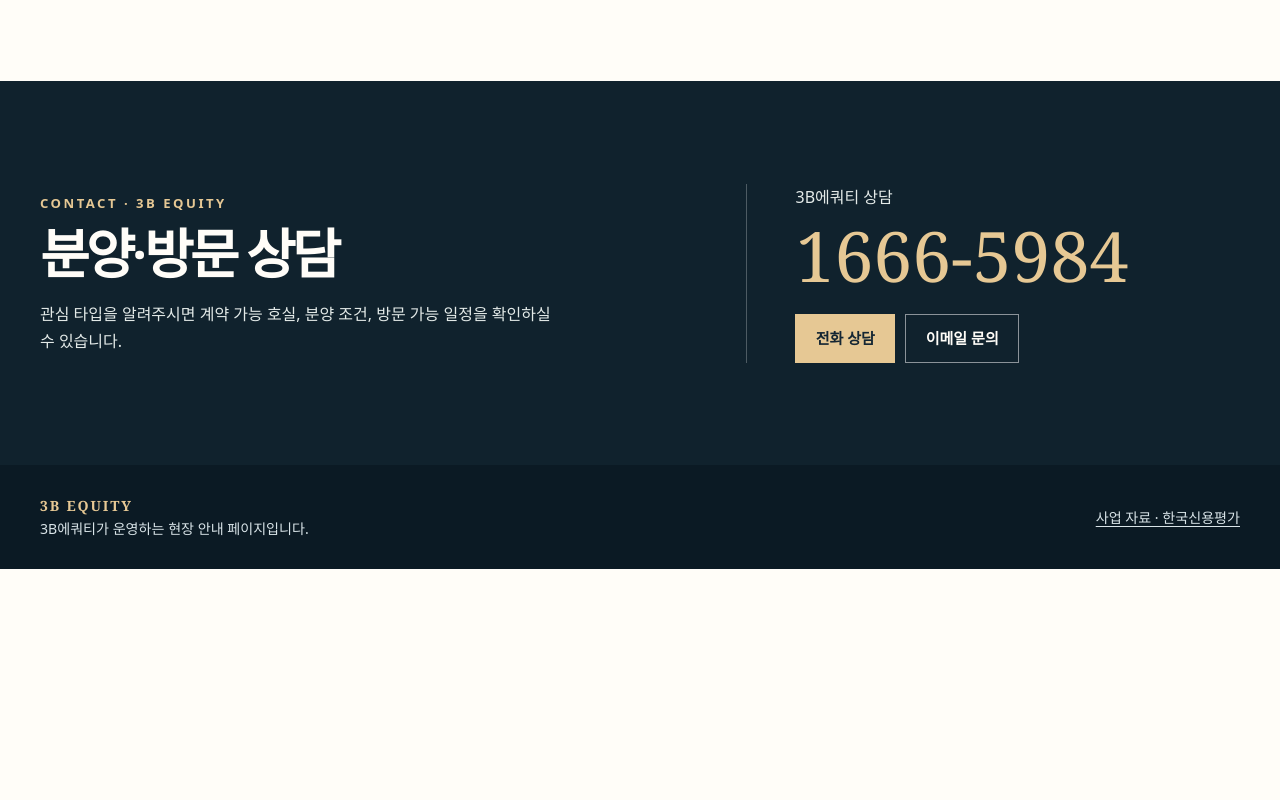
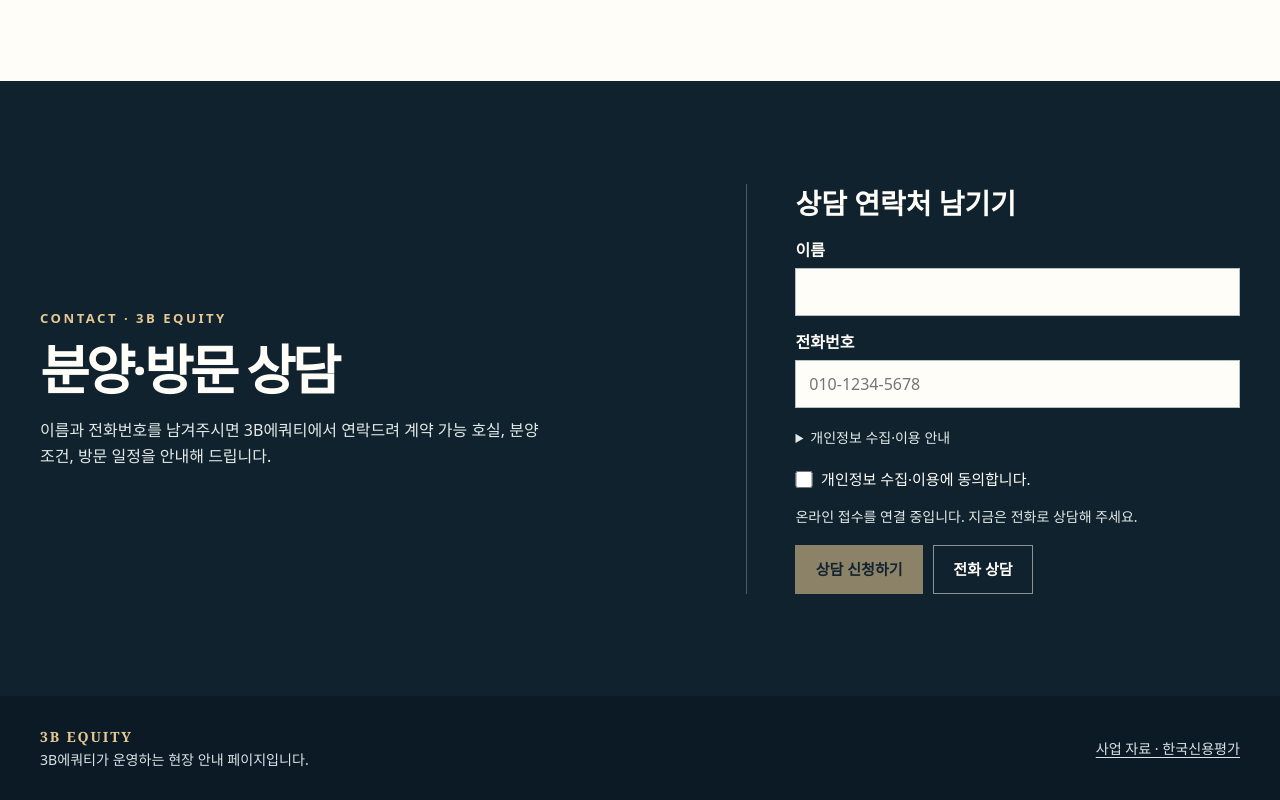
Before and after one commit to wanjunsim3-droid/cheongna-theliv-tiamo, a plain HTML site: page index.html in a window 1280 px wide. Shown: the part 2922-3722 px from the top of the page. Before the commit the page ends 3491 px from the top, so only its background shows below. Drawn offline with Linux system fonts and the light colour scheme.

Commit message:
Replace email link with Google-backed consultation form

```diff
--- a/index.html
+++ b/index.html
@@ -117,15 +117,36 @@
         <div class="section-heading">
           <p class="eyebrow">CONTACT · 3B EQUITY</p>
           <h2 id="consult-title">분양·방문 상담</h2>
-          <p>관심 타입을 알려주시면 계약 가능 호실, 분양 조건, 방문 가능 일정을 확인하실 수 있습니다.</p>
+          <p>이름과 전화번호를 남겨주시면 3B에쿼티에서 연락드려 계약 가능 호실, 분양 조건, 방문 일정을 안내해 드립니다.</p>
         </div>
         <div class="contact-box">
-          <p>3B에쿼티 상담</p>
-          <a class="phone" href="tel:16665984">1666-5984</a>
-          <div class="actions">
-            <a class="button primary" href="tel:16665984">전화 상담</a>
-            <a class="button ghost" id="email-link" href="mailto:edusim71@gmail.com?subject=%EC%B2%AD%EB%9D%BC%20%EB%8D%94%EB%A6%AC%EB%B8%8C%20%ED%8B%B0%EC%95%84%EB%AA%A8%20%EA%B9%8C%EC%82%AC%20%EC%83%81%EB%8B%B4%20%EB%AC%B8%EC%9D%98">이메일 문의</a>
-          </div>
+          <form class="callback-form" data-endpoint="" method="post" aria-labelledby="callback-title">
+            <h3 id="callback-title">상담 연락처 남기기</h3>
+            <div hidden><input type="text" name="website" tabindex="-1" autocomplete="off"></div>
+            <div class="callback-field">
+              <label for="callback-name">이름</label>
+              <input id="callback-name" name="name" type="text" autocomplete="name" required maxlength="60">
+            </div>
+            <div class="callback-field">
+              <label for="callback-phone">전화번호</label>
+              <input id="callback-phone" name="phone" type="tel" autocomplete="tel-national" inputmode="tel"
+                placeholder="010-1234-5678" pattern="0[0-9]{1,2}[ \-]?[0-9]{3,4}[ \-]?[0-9]{4}"
+                title="010-1234-5678처럼 입력해 주세요." maxlength="14" required>
+            </div>
+            <details class="callback-privacy" id="callback-privacy">
+              <summary>개인정보 수집·이용 안내</summary>
+              <p>3B에쿼티는 분양·방문 상담 회신을 위해 이름과 전화번호를 수집하며, 상담 목적 달성 시까지 이용합니다. 접수 정보는 Google Apps Script를 통해 3B에쿼티의 Gmail로 전달됩니다. 동의를 거부할 수 있으며, 이 경우 전화로 상담하실 수 있습니다.</p>
+            </details>
+            <label class="callback-consent">
+              <input type="checkbox" name="consent" value="yes" required aria-describedby="callback-privacy">
+              <span>개인정보 수집·이용에 동의합니다.</span>
+            </label>
+            <p class="callback-status" id="callback-status">온라인 접수를 연결 중입니다. 지금은 전화로 상담해 주세요.</p>
+            <div class="actions">
+              <button class="button primary" type="submit" disabled>상담 신청하기</button>
+              <a class="button ghost" href="tel:16665984">전화 상담</a>
+            </div>
+          </form>
         </div>
       </div>
     </section>
@@ -137,7 +158,7 @@
     </div>
   </footer>
   <div class="mobile-bar" aria-label="빠른 상담">
-    <a href="#types">타입 보기</a><a href="tel:16665984">전화 상담 1666-5984</a>
+    <a href="#types">타입 보기</a><a href="#consult">상담 신청</a>
   </div>
 </body>
 </html>
--- a/site.js
+++ b/site.js
@@ -9,8 +9,6 @@ const typeButtons = Array.from(document.querySelectorAll("[data-type]"));
 const fields = Object.fromEntries(
   ["exclusive", "contract", "supply"].map(field => [field, document.getElementById(field)])
 );
-const email = document.getElementById("email-link");
-const emailBase = email.getAttribute("href");
 
 for (const button of typeButtons) {
   button.addEventListener("click", () => {
@@ -22,8 +20,6 @@ for (const button of typeButtons) {
     for (const [field, element] of Object.entries(fields)) {
       element.textContent = units[type][field];
     }
-    const message = `관심 타입: ${type}형\n문의 내용: \n방문 희망일(선택): `;
-    email.setAttribute("href", `${emailBase}&body=${encodeURIComponent(message)}`);
     if (type === "76") gallery.scrollIntoView({ block: "start" });
   });
 }
@@ -92,3 +88,31 @@ nextPhoto.addEventListener("click", () => showPhoto(photoIndex + 1));
 previousPhoto.hidden = false;
 nextPhoto.hidden = false;
 thumbnails.hidden = false;
+
+const callbackForm = document.querySelector(".callback-form");
+const endpoint = callbackForm.dataset.endpoint;
+const callbackSubmit = callbackForm.querySelector('button[type="submit"]');
+const callbackStatus = document.getElementById("callback-status");
+const googleEndpoint = /^https:\/\/script\.google\.com\/macros\/s\/[A-Za-z0-9_-]+\/exec$/;
+
+if (googleEndpoint.test(endpoint)) {
+  callbackForm.action = endpoint;
+  callbackSubmit.disabled = false;
+  callbackStatus.textContent = "";
+}
+
+callbackForm.addEventListener("submit", event => {
+  if (callbackSubmit.disabled || !googleEndpoint.test(endpoint)) {
+    event.preventDefault();
+    return;
+  }
+  callbackSubmit.disabled = true;
+  callbackStatus.textContent = "상담 신청을 전송하고 있습니다.";
+});
+
+window.addEventListener("pageshow", () => {
+  if (googleEndpoint.test(endpoint)) {
+    callbackSubmit.disabled = false;
+    callbackStatus.textContent = "";
+  }
+});
--- a/style.css
+++ b/style.css
@@ -175,3 +175,33 @@ nav a:hover, .header-contact:hover { color: var(--sand); }
 .gallery-thumbs button:focus-visible { outline-offset: -2px; }
 .gallery-thumbs img { display: block; width: 100%; aspect-ratio: 4 / 3; object-fit: cover; }
 .unit-gallery .note { margin-top: .55rem; }
+
+.callback-form { display: grid; gap: .85rem; max-width: 28rem; }
+.callback-form h3 { font: 650 clamp(1.35rem, 2.8vw, 1.75rem)/1.4 var(--serif); }
+.callback-field { display: grid; gap: .3rem; }
+.callback-field label { font-weight: 700; }
+.callback-field input {
+  width: 100%;
+  min-height: 3rem;
+  padding: .55rem .8rem;
+  color: var(--ink);
+  background: var(--white);
+  border: 1px solid #b5c1c2;
+  border-radius: 0;
+  font: inherit;
+}
+.callback-form input:focus-visible, .callback-privacy summary:focus-visible {
+  outline: 2px solid var(--sand);
+  outline-offset: 3px;
+}
+.callback-privacy { color: #e3eae8; font-size: .875rem; }
+.callback-privacy summary { cursor: pointer; padding-block: .25rem; }
+.callback-privacy p { margin-top: .3rem; }
+.callback-consent { display: flex; gap: .5rem; align-items: flex-start; font-size: .94rem; }
+.callback-consent input { width: 1.1rem; height: 1.1rem; margin: .24rem 0 0; accent-color: var(--sand); }
+.callback-form .actions { margin-top: .2rem; }
+.callback-form button { cursor: pointer; }
+
+.callback-form button:disabled { opacity: .58; cursor: default; }
+.callback-status { color: #e3eae8; font-size: .875rem; }
+.callback-status:empty { display: none; }
```
Also changed, not shown: 1 other file.
